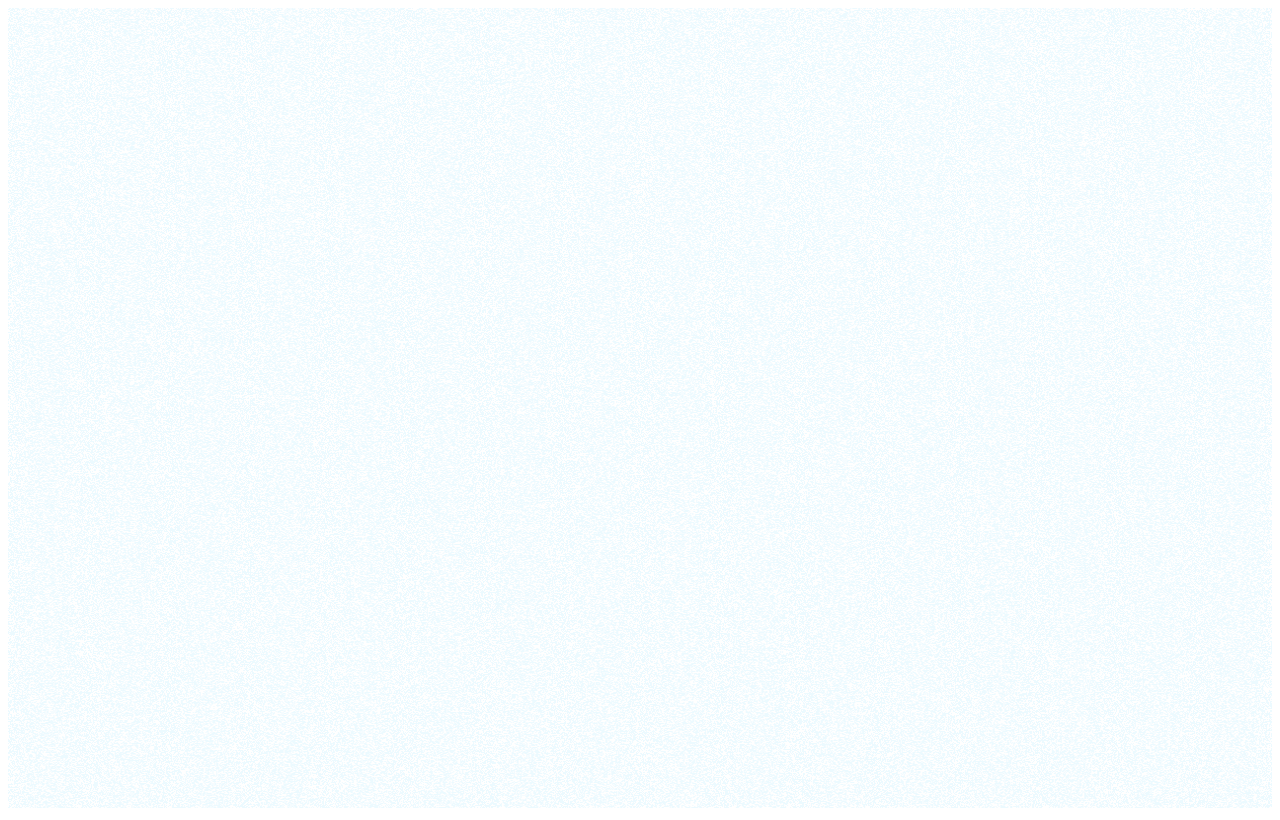
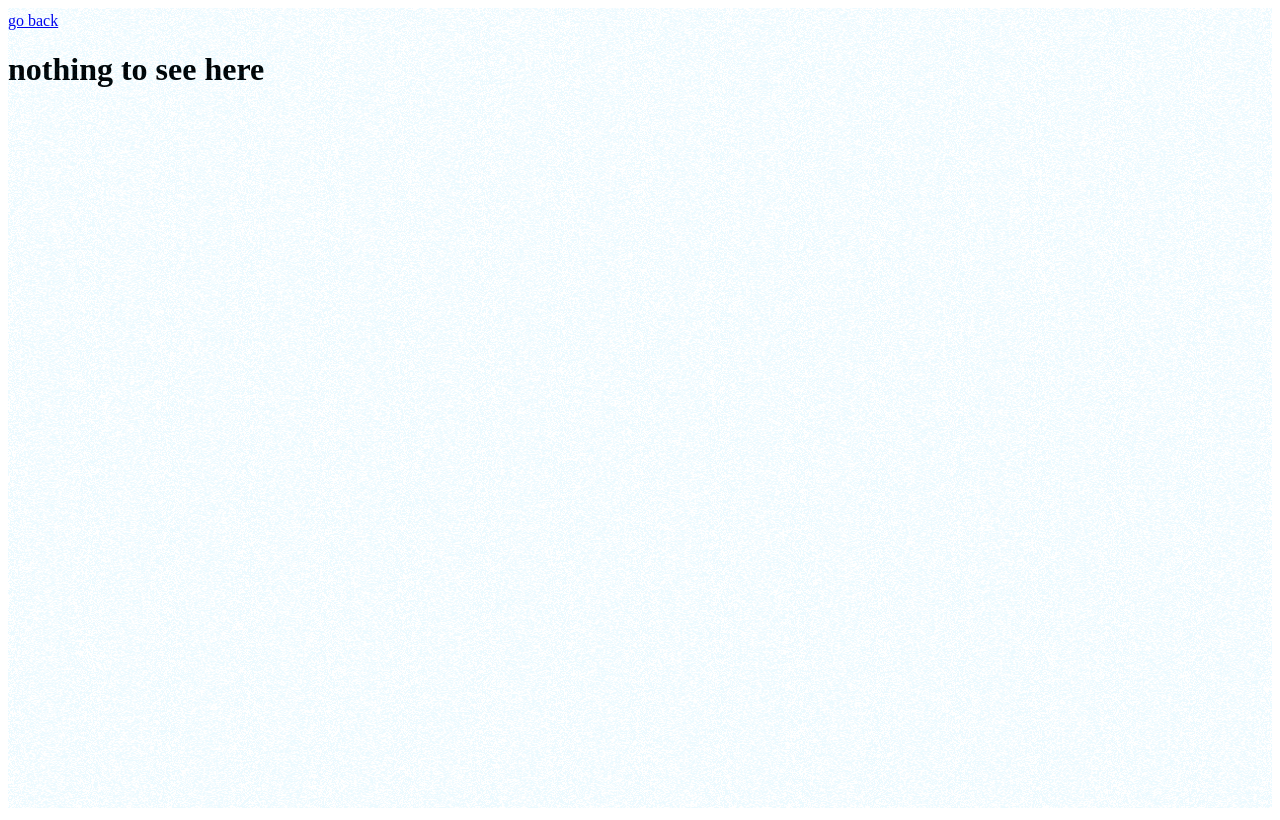
Before and after one commit to alexandrelam/portfolio, a Nuxt app: page /experiences/buzzer in a window 1280 px wide. Before the commit this address had no page. Built offline with nearby package versions, Linux system fonts and the light colour scheme.

Commit message:
added all the pages

```diff
--- a/components/Card.vue
+++ b/components/Card.vue
@@ -1,5 +1,6 @@
 <template lang="pug">
-NuxtLink(to="/experiences/okarito").card(
+NuxtLink(:to="link")
+  .card(
     :class="(index === 0) && 'border-top'"
     @mouseover="addImageUrl(image); setMouseHover(true)"
     @mouseleave="resetImageUrl; setMouseHover(false)"
@@ -39,6 +40,9 @@ export default {
     indexFormatted() {
       if (this.index + 1 < 10) return `0${this.index + 1}`;
       return `${this.index + 1}`;
+    },
+    link() {
+      return "/experiences/" + this.title.replace(/\s/g, "");
     }
   },
   methods: {
--- a/components/sections/Experiences.vue
+++ b/components/sections/Experiences.vue
@@ -6,53 +6,53 @@ export default {
         {
           title: "okarito",
           isNew: true,
-          image: "okarito.png",
+          image: "okarito.png"
         },
         {
           title: "ratp",
           isNew: false,
-          image: "ratp.png",
-        },
+          image: "ratp.png"
+        }
       ],
       projectsCards: [
         {
           title: "portfoliov3",
           isNew: true,
-          image: "okarito.png",
+          image: "okarito.png"
         },
         {
           title: "lesgrainsdesel",
           isNew: true,
-          image: "okarito.png",
+          image: "okarito.png"
         },
         {
           title: "buzzer",
           isNew: false,
-          image: "okarito.png",
+          image: "okarito.png"
         },
         {
           title: "data handling for ratp",
           isNew: false,
-          image: "okarito.png",
+          image: "okarito.png"
         },
         {
           title: "machine learning labelling",
           isNew: false,
-          image: "okarito.png",
+          image: "okarito.png"
         },
         {
           title: "grapher",
           isNew: false,
-          image: "okarito.png",
-        },
-      ],
+          image: "okarito.png"
+        }
+      ]
     };
   },
   computed: {
     imageUrl() {
       return require(`~/assets/${this.$store.state.imageUrl}`);
-    },
-  },
+    }
+  }
 };
 </script>
 
--- /dev/null
+++ b/pages/experiences/buzzer.vue
@@ -0,0 +1,15 @@
+<template lang="pug">
+    div.description
+        NuxtLink(to="/") go back
+        h1 nothing to see here
+</template>
+
+<script>
+export default {};
+</script>
+
+<style lang="scss" scoped>
+.description {
+  height: 100vh;
+}
+</style>
--- /dev/null
+++ b/pages/experiences/datahandlingforratp.vue
@@ -0,0 +1,15 @@
+<template lang="pug">
+    div.description
+        NuxtLink(to="/") go back
+        h1 nothing to see here
+</template>
+
+<script>
+export default {};
+</script>
+
+<style lang="scss" scoped>
+.description {
+  height: 100vh;
+}
+</style>
--- /dev/null
+++ b/pages/experiences/grapher.vue
@@ -0,0 +1,15 @@
+<template lang="pug">
+    div.description
+        NuxtLink(to="/") go back
+        h1 nothing to see here
+</template>
+
+<script>
+export default {};
+</script>
+
+<style lang="scss" scoped>
+.description {
+  height: 100vh;
+}
+</style>
--- /dev/null
+++ b/pages/experiences/lesgrainsdesel.vue
@@ -0,0 +1,15 @@
+<template lang="pug">
+    div.description
+        NuxtLink(to="/") go back
+        h1 nothing to see here
+</template>
+
+<script>
+export default {};
+</script>
+
+<style lang="scss" scoped>
+.description {
+  height: 100vh;
+}
+</style>
--- /dev/null
+++ b/pages/experiences/machinelearninglabelling.vue
@@ -0,0 +1,15 @@
+<template lang="pug">
+    div.description
+        NuxtLink(to="/") go back
+        h1 nothing to see here
+</template>
+
+<script>
+export default {};
+</script>
+
+<style lang="scss" scoped>
+.description {
+  height: 100vh;
+}
+</style>
--- /dev/null
+++ b/pages/experiences/portfoliov3.vue
@@ -0,0 +1,15 @@
+<template lang="pug">
+    div.description
+        NuxtLink(to="/") go back
+        h1 nothing to see here
+</template>
+
+<script>
+export default {};
+</script>
+
+<style lang="scss" scoped>
+.description {
+  height: 100vh;
+}
+</style>
--- /dev/null
+++ b/pages/experiences/ratp.vue
@@ -0,0 +1,15 @@
+<template lang="pug">
+    div.description
+        NuxtLink(to="/") go back
+        h1 nothing to see here
+</template>
+
+<script>
+export default {};
+</script>
+
+<style lang="scss" scoped>
+.description {
+  height: 100vh;
+}
+</style>
```
Lines whose indentation alone changed are shown as unchanged.
